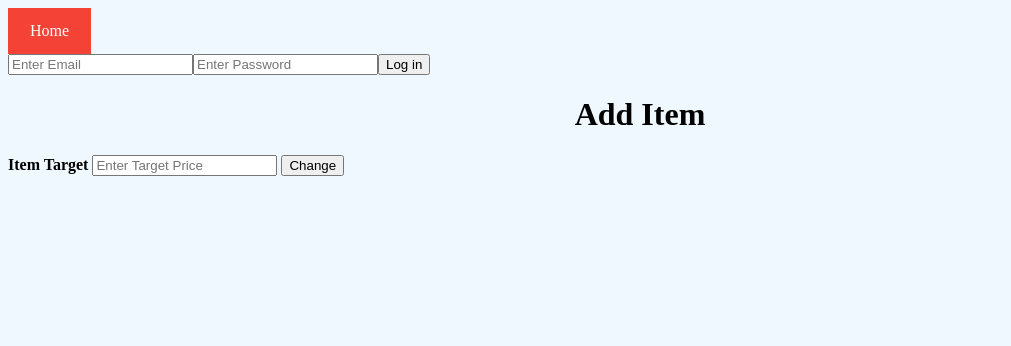
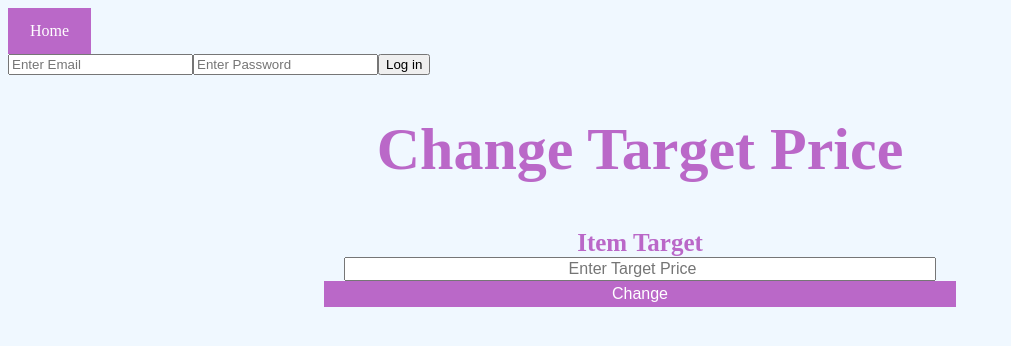
Before and after one commit to johnnie172/scraper-web-app, a Flask app: template api/templates/change_item_target.html in a window 1280 px wide. Shown: the top 346 px of the page, without its empty margins (0-1011 px from the left). Run offline with Flask 2, Linux system fonts and the light colour scheme; the template is opened without the code that fills it, so the values that code supplies are empty; some libraries are stand-ins or nearby versions.

Commit message:
Changing CSS

```diff
--- a/api/static/css/style.css
+++ b/api/static/css/style.css
@@ -1,9 +1,11 @@
 body {
 	background-color: aliceblue;
+	display: grid;
+
 }
 
 h1 {
-	color: black;
+	color: #BA68C8;
 	text-align: center;
 }
 
@@ -25,7 +27,7 @@ p {
 
 a:link {
 	color: white;
-	background-color: #f44336;
+	background-color: #BA68C8;
 	padding: 14px 22px;
 	text-align: center;
 	text-decoration: none;
@@ -34,7 +36,7 @@ a:link {
 
 a:visited {
 	color: white;
-	background-color: #f44336;
+	background-color: #BA68C8;
 	padding: 14px 22px;
 	text-align: center;
 	text-decoration: none;
@@ -49,8 +51,14 @@ a:active {
 	color: blue;
 }
 
+th {
+	color: #BA68C8;
+	font-size: 20px;
+	background-color: black;
+}
+
 .button {
-	background-color: #4CAF50;
+	background-color: #BA68C8;
 	border: none;
 	color: white;
 	padding: 14px 22px;
@@ -71,16 +79,94 @@ a:active {
 }
 
 #itemsbtn {
-	background-color: #4CAF50;
+	background-color: #BA68C8;
+	border: none;
+	color: black;
+	padding: 14px 22px;
+	text-align: center;
+	text-decoration: none;
+	display: grid;
+	font-size: 30px;
+}
+
+.add-item {
+	vertical-align: middle;
+	display: table;
+	margin: auto;
+	font-size: 16px;
+}
+
+.add-item-button {
+	background-color:#BA68C8;
+	border: none;
+	color: white;
+	padding: 4px 6px;
+	text-align: center;
+	text-decoration: none;
+	display: inline-block;
+	font-size: 16px;
+}
+
+.add-item-input {
+	font-size: inherit;
+	padding-right: 20px;
+	padding-left: 20px;
+	text-align: center;
+	margin-left: 20px;
+	margin-right: 20px;
+
+}
+
+.add-item-label {
+	font-size: 25px;
+	color: #BA68C8;
+}
+
+.container {
+	font-size: 30px;
+}
+
+.sign-up {
+	display: table-caption;
+	margin: auto;
+	text-align:center;
+	vertical-align: middle;
+    margin-left: auto;
+    margin-right: auto;
+	font-size: 18px;
+}
+
+.sign-up-input {
+	font-size: inherit;
+
+}
+
+.sign-up-label {
+	font-size: 20px;
+}
+
+.sign-up-button{
+	margin-top: 20px;
+	background-color: #BA68C8;
 	border: none;
 	color: white;
 	padding: 14px 22px;
 	text-align: center;
 	text-decoration: none;
-	display: grid;
+	display: inline-block;
 	font-size: 16px;
 }
 
-.add-item {
+#change-target {
 
 }
+
+#change-target-inputs {
+	display: inline-grid;
+	padding-left: 25%;
+	text-align: center;
+	font-size: 16px;
+	width: 50%;
+}
+.add-item-button {
+}
--- a/api/templates/base.html
+++ b/api/templates/base.html
@@ -1,6 +1,6 @@
 <!DOCTYPE html>
 <html lang="en">
-<link rel="stylesheet" href="static/css/style.css">
+<link rel="stylesheet" href="/static/css/style.css">
 
 <head>
 	<div class="topnav">
@@ -85,10 +85,10 @@
 
 	  function AddItemsButton() {
 
-	  	var itemsButton = document.createElement("button");
-	  	itemsButton.setAttribute("onclick", "window.location.href='/items'");
-	  	itemsButton.setAttribute("id", "itemsbtn");
-	  	document.getElementsByTagName("body")[0].appendChild(itemsButton);
+	  var itemsButton = document.createElement("button");
+	  itemsButton.setAttribute("onclick", "window.location.href='/items'");
+	  itemsButton.setAttribute("id", "itemsbtn");
+	  document.getElementsByTagName("body")[0].appendChild(itemsButton);
 	  document.querySelector('#itemsbtn').innerHTML = 'View Items';
 	  document.querySelector('#itemsbtn').innerText = 'View Items';
 	  document.querySelector('#itemsbtn').textContent = 'View Items';
--- a/api/templates/change_item_target.html
+++ b/api/templates/change_item_target.html
@@ -1,24 +1,23 @@
 {% extends "base.html" %}
 
 {% block content %}
-        <h1>Add Item</h1>
-    <form action='?' method="post">
+
+  <div class="container" id="change-target">
+    <h1>Change Target Price</h1>
+    <form action='?' method="post" id="change-target-inputs">
+
+        <label class='add-item-label' for="target_price"><b>Item Target</b></label>
+        <input class= 'add-item-input' type="number" placeholder="Enter Target Price" name="target_price" required min='1' max={{ max_target_price }}>
+
+        <button class='add-item-button' type="submit" >Change</button>
+
 
       <div class="container">
-        <label for="target_price"><b>Item Target</b></label>
-        <input type="number" placeholder="Enter Target Price" name="target_price" required min='1' max={{ max_target_price }}>
-
-        <button type="submit" >Change</button>
-
-      </div>
-
-      <div class="container" style="background-color:#f1f1f1">
       </div>
     </form>
-
-</body>
-    <script>
+  </div>
+<script>
 
 
-    </script>
+</script>
 {% endblock content %}
--- a/api/templates/view_items.html
+++ b/api/templates/view_items.html
@@ -99,10 +99,10 @@
     <form action="/item-alert" method="post">
 
       <div class="add-item">
-        <label for="item_url"><b>Item url</b></label>
-        <input type="text" placeholder="Enter URL" name="item_url" required>
+        <label class='add-item-label' for="item_url"><b>Item url</b></label>
+        <input class='add-item-input' type="text" placeholder="Enter URL" name="item_url" required>
 
-        <button type="submit">Add item</button>
+        <button class='add-item-button' type="submit">Add item</button>
 
       </div>
 
```
Also changed, not shown: api/templates/index.html (+11 -10 lines).
